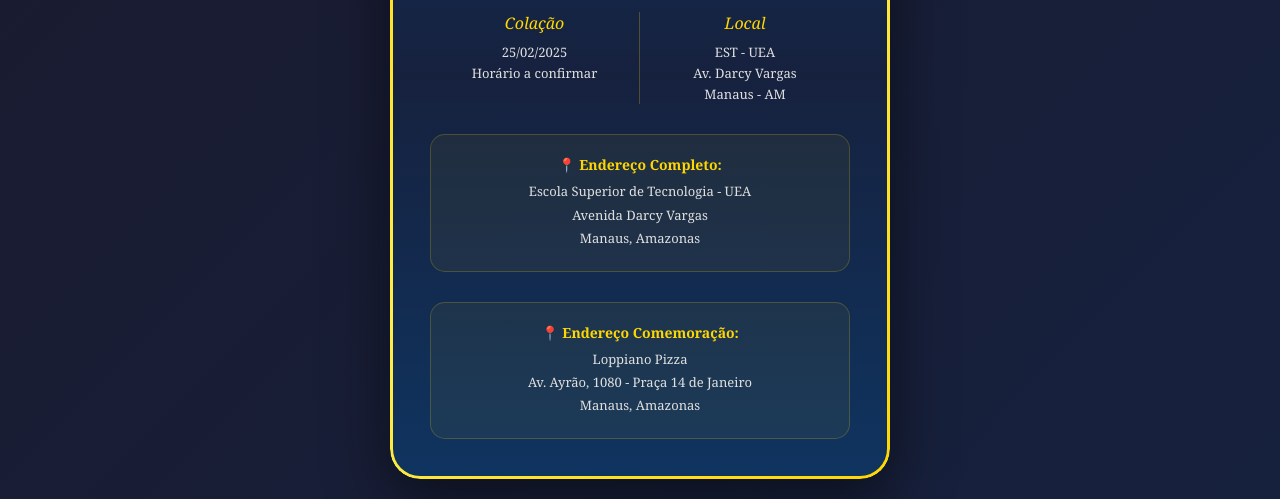
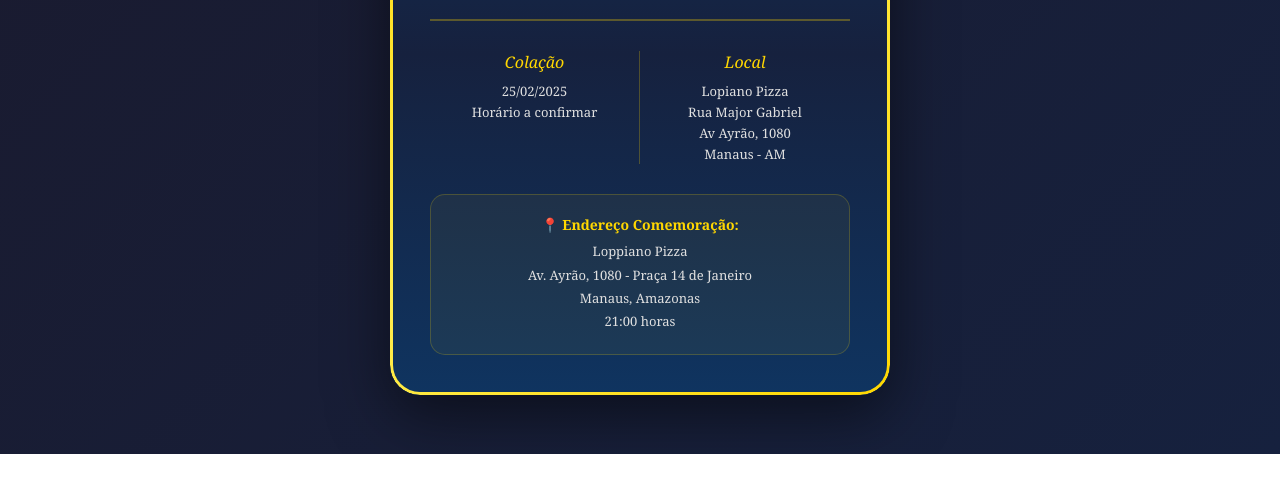
Before and after one commit to Yuki-Hub98/convite-colecao, a plain HTML site: page index.html in a window 1280 px wide. Shown: the part 346-845 px from the top of the page. After the commit the page ends 800 px from the top, so only its background shows below. Drawn offline with Linux system fonts and the light colour scheme.

Commit message:
feat: convite pizzaria

```diff
--- a/index.html
+++ b/index.html
@@ -202,28 +202,13 @@
             <div class="detail-box">
                 <div class="detail-label">Local</div>
                 <div class="detail-info">
-                    EST - UEA<br>
-                    Av. Darcy Vargas<br>
+                    Lopiano Pizza<br>
+                    Rua Major Gabriel<br/> Av Ayrão, 1080<br>
                     Manaus - AM
                 </div>
             </div>
         </div>
 
-        <div class="location-info" target="_blank">
-            <strong>📍 Endereço Completo:</strong>
-            <a href="#" onclick="
-                if (window.innerWidth < 768) {
-
-                    window.open('https://maps.app.goo.gl/uH3nnzA37AG5PXBX8', '_blank'); // mobile
-                } else {
-                    window.location.href = 'https://maps.app.goo.gl/uH3nnzA37AG5PXBX8'; // desktop
-                }
-            ">
-                Escola Superior de Tecnologia - UEA<br>
-                Avenida Darcy Vargas<br>
-                Manaus, Amazonas
-            </a>
-        </div>
         <div class="location-info">
             <strong>📍 Endereço Comemoração:</strong>
             <a href="#" onclick="
@@ -236,7 +221,8 @@
             ">
                 Loppiano Pizza<br/>
                 Av. Ayrão, 1080 - Praça 14 de Janeiro<br>
-                Manaus, Amazonas
+                Manaus, Amazonas<br>
+                21:00 horas
             </a>
         </div>
 
```
Also changed, not shown: formatura-amor-1-6aa6a56574ce.json (added, +13 -0 lines), 1 other file.
